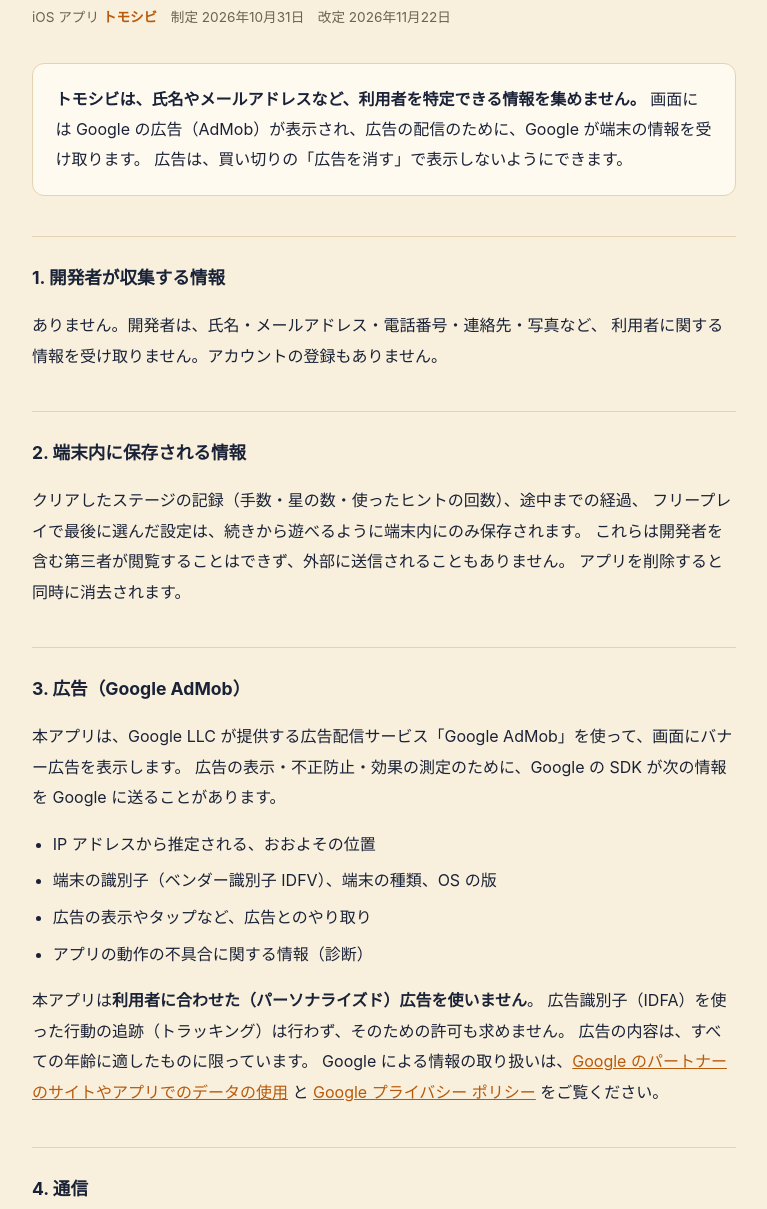
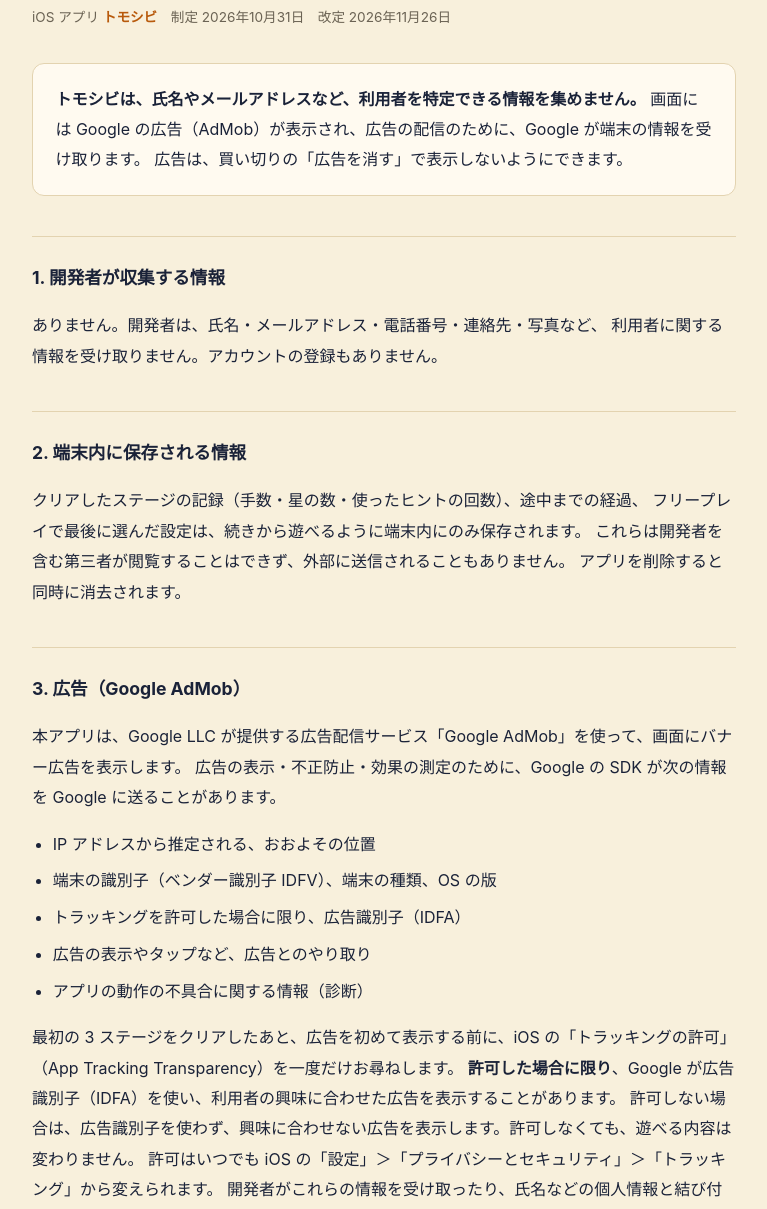
Before and after one commit to koichi0059/koichi0059.github.io, a plain HTML site: page tomoshibi/privacy/index.html in a window 1280 px wide. Shown: the part 75-1284 px from the top of the page, without its empty margins (256-1023 px from the left). Drawn offline with Linux system fonts and the light colour scheme.

Commit message:
トモシビ: トラッキングの許可（ATT）に合わせてプライバシーポリシーを改定
Co-Authored-By: Claude Opus 5.5 <noreply@anthropic.com>

```diff
--- a/tomoshibi/privacy/index.html
+++ b/tomoshibi/privacy/index.html
@@ -69,7 +69,7 @@
 <main>
 
 <h1>プライバシーポリシー</h1>
-<p class="dates">iOS アプリ <span class="app">トモシビ</span>　制定 2026年10月31日　改定 2026年11月22日</p>
+<p class="dates">iOS アプリ <span class="app">トモシビ</span>　制定 2026年10月31日　改定 2026年11月26日</p>
 
 <div class="lead">
   <p><strong>トモシビは、氏名やメールアドレスなど、利用者を特定できる情報を集めません。</strong>
@@ -93,11 +93,15 @@
 <ul>
   <li>IP アドレスから推定される、おおよその位置</li>
   <li>端末の識別子（ベンダー識別子 IDFV）、端末の種類、OS の版</li>
+  <li>トラッキングを許可した場合に限り、広告識別子（IDFA）</li>
   <li>広告の表示やタップなど、広告とのやり取り</li>
   <li>アプリの動作の不具合に関する情報（診断）</li>
 </ul>
-<p>本アプリは<strong>利用者に合わせた（パーソナライズド）広告を使いません</strong>。
-広告識別子（IDFA）を使った行動の追跡（トラッキング）は行わず、そのための許可も求めません。
+<p>最初の 3 ステージをクリアしたあと、広告を初めて表示する前に、iOS の「トラッキングの許可」（App Tracking Transparency）を一度だけお尋ねします。
+<strong>許可した場合に限り</strong>、Google が広告識別子（IDFA）を使い、利用者の興味に合わせた広告を表示することがあります。
+許可しない場合は、広告識別子を使わず、興味に合わせない広告を表示します。許可しなくても、遊べる内容は変わりません。
+許可はいつでも iOS の「設定」＞「プライバシーとセキュリティ」＞「トラッキング」から変えられます。
+開発者がこれらの情報を受け取ったり、氏名などの個人情報と結び付けたりすることはありません。
 広告の内容は、すべての年齢に適したものに限っています。
 Google による情報の取り扱いは、<a href="https://policies.google.com/technologies/partner-sites?hl=ja">Google のパートナーのサイトやアプリでのデータの使用</a>
 と <a href="https://policies.google.com/privacy?hl=ja">Google プライバシー ポリシー</a> をご覧ください。</p>
@@ -114,7 +118,7 @@ Google による情報の取り扱いは、<a href="https://policies.google.com/
 <p>開発者が第三者に利用者の情報を提供することはありません（上の 3 の広告配信を除き、開発者が受け取る情報もありません）。</p>
 
 <h2>7. お子様の利用について</h2>
-<p>本アプリはすべての年齢を対象にしています。広告はパーソナライズせず、内容もすべての年齢に適したものに限っています。</p>
+<p>本アプリはすべての年齢を対象にしています。広告の内容は、すべての年齢に適したものに限っています。興味に合わせた広告は、トラッキングを許可した場合だけです。</p>
 
 <h2>8. 本ポリシーの変更</h2>
 <p>本ポリシーの内容を変更する場合は、このページを更新します。アプリの機能追加に
```
